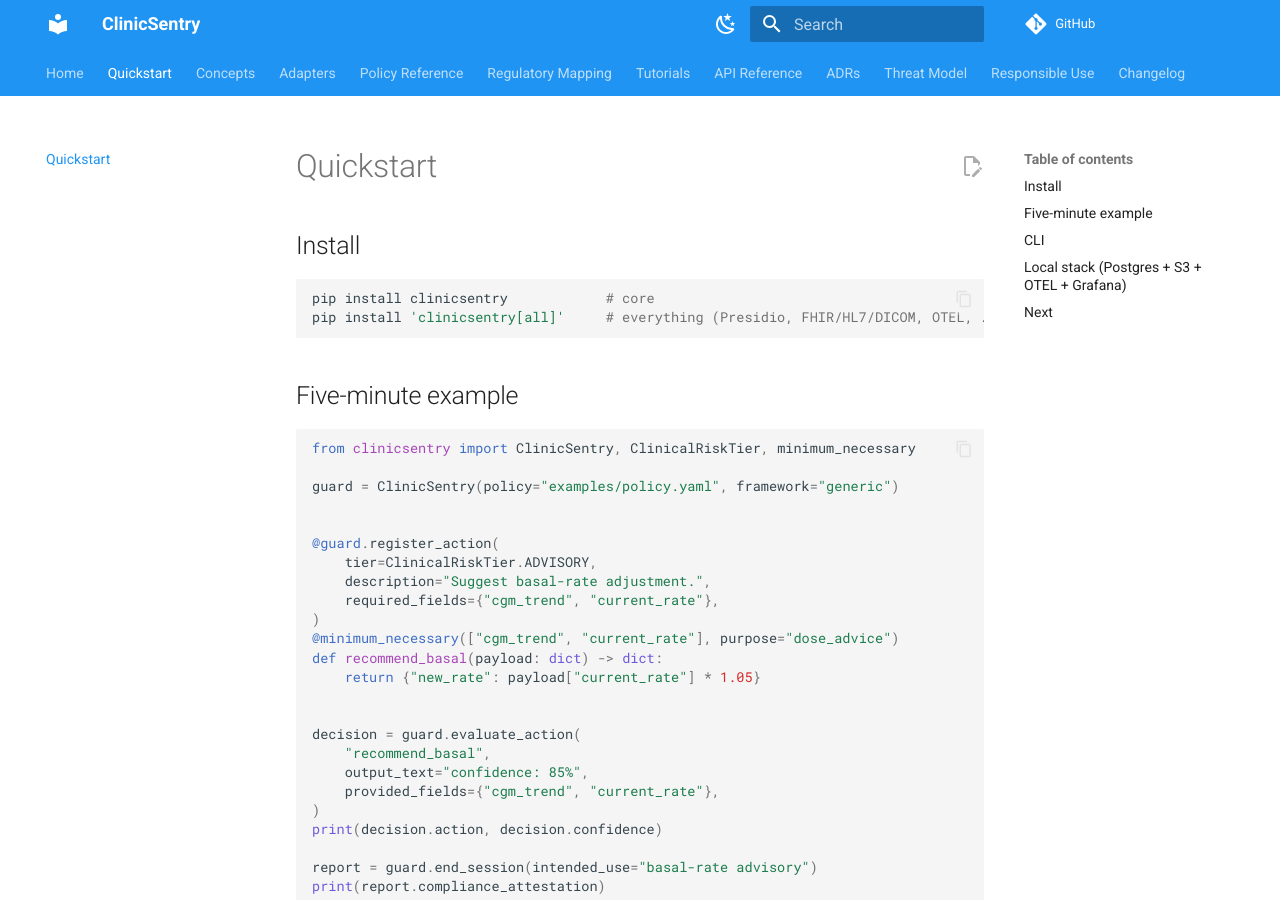
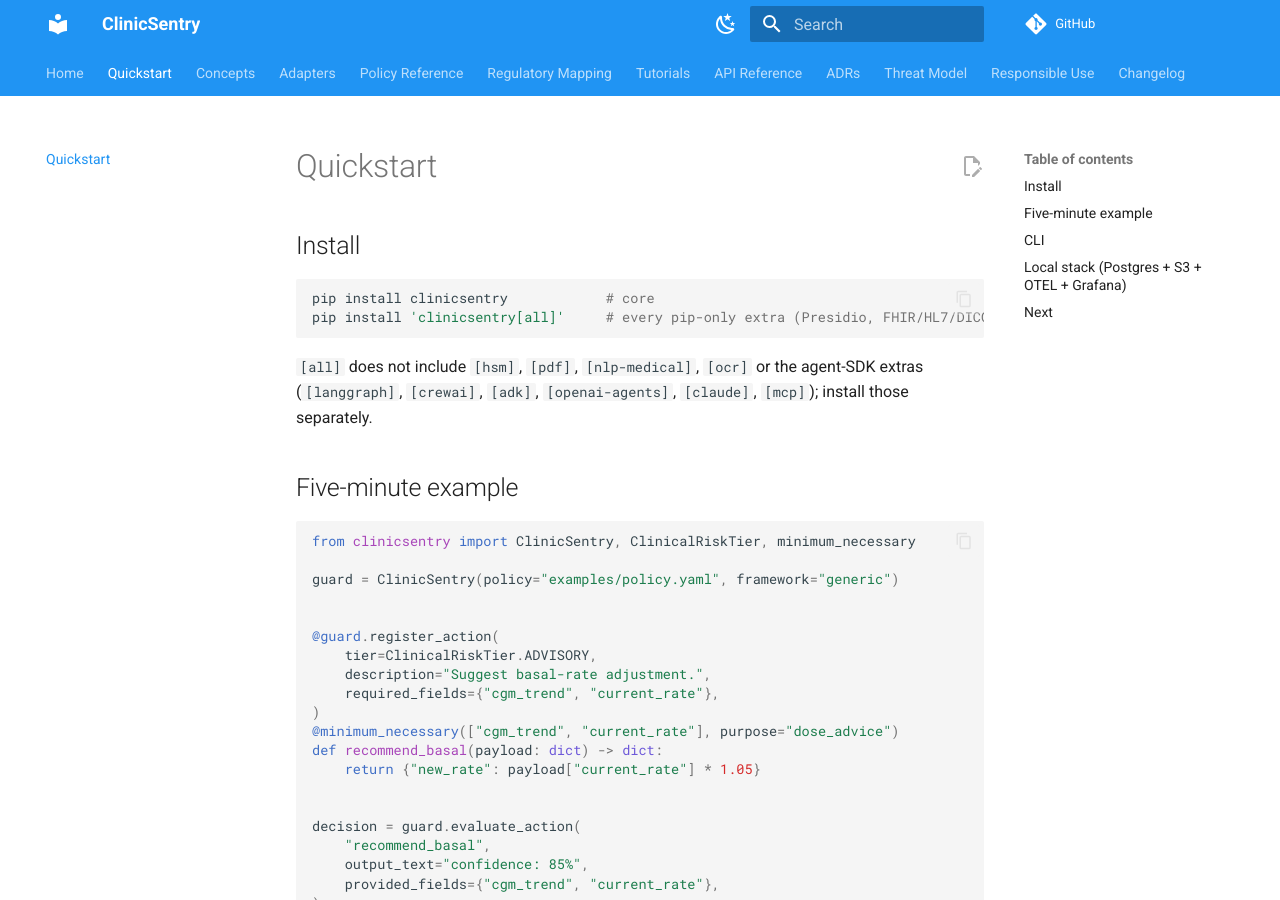
Before and after one commit to aakash1411/clinicsentry, an MkDocs documentation site: the page built from docs/quickstart.md, in a window 1280 px wide and 900 px high. Built offline with MkDocs 1.6.1 and Material for MkDocs 9.7.7, drawn with Linux system fonts in a browser that asks for light colours; comment, search, counter and statistics services are not loaded.

Commit message:
Make the [all] extra install every pip-only extra as documented

````diff
--- a/docs/quickstart.md
+++ b/docs/quickstart.md
@@ -4,8 +4,11 @@
 
 ```bash
 pip install clinicsentry            # core
-pip install 'clinicsentry[all]'     # everything (Presidio, FHIR/HL7/DICOM, OTEL, …)
+pip install 'clinicsentry[all]'     # every pip-only extra (Presidio, FHIR/HL7/DICOM, Postgres, S3, OTEL, cloud KMS, dashboard, …)
 ```
+
+`[all]` does not include `[hsm]`, `[pdf]`, `[nlp-medical]`, `[ocr]` or the agent-SDK extras
+(`[langgraph]`, `[crewai]`, `[adk]`, `[openai-agents]`, `[claude]`, `[mcp]`); install those separately.
 
 ## Five-minute example
 
````
Also changed, not shown: CHANGELOG.md (+8 -0 lines), README.md (+4 -2 lines), pyproject.toml (+16 -0 lines).
